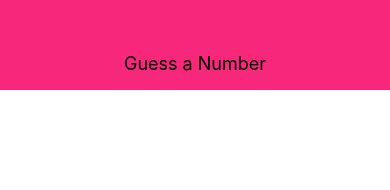
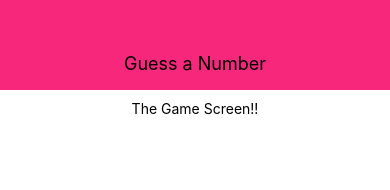
Before and after one commit to carlosleitedev/guess-the-number, a React Native app: screen / in a window 390 px wide. Shown: the top 190 px of the page. Built offline with nearby package versions, Linux system fonts and the light colour scheme.

Commit message:
Adding a Screen Component

```diff
--- a/App.js
+++ b/App.js
@@ -2,12 +2,14 @@
 import React from 'react';
 import { StyleSheet, Text, View } from 'react-native';
 
-import Header from './components/Header'
+import Header from './components/Header';
+import StartGameScreen from './screens/StartGameScreen'
 
 export default function App() {
   return (
     <View style={styles.container}>
       <Header title={'Guess a Number'}   />
+      <StartGameScreen />
       <StatusBar style="auto" />
     </View>
   );
--- /dev/null
+++ b/screens/StartGameScreen.js
@@ -0,0 +1,20 @@
+import React from 'react'
+import { StyleSheet, Text, View } from 'react-native'
+
+const StartGameScreen = props => {
+    return (
+        <View style={styles.screen}>
+            <Text>The Game Screen!!</Text>
+        </View>
+    )
+}
+
+export default StartGameScreen;
+
+const styles = StyleSheet.create({
+    screen: {
+        flex: 1,
+        padding: 10,
+        alignItems: 'center'
+    }
+})
```
